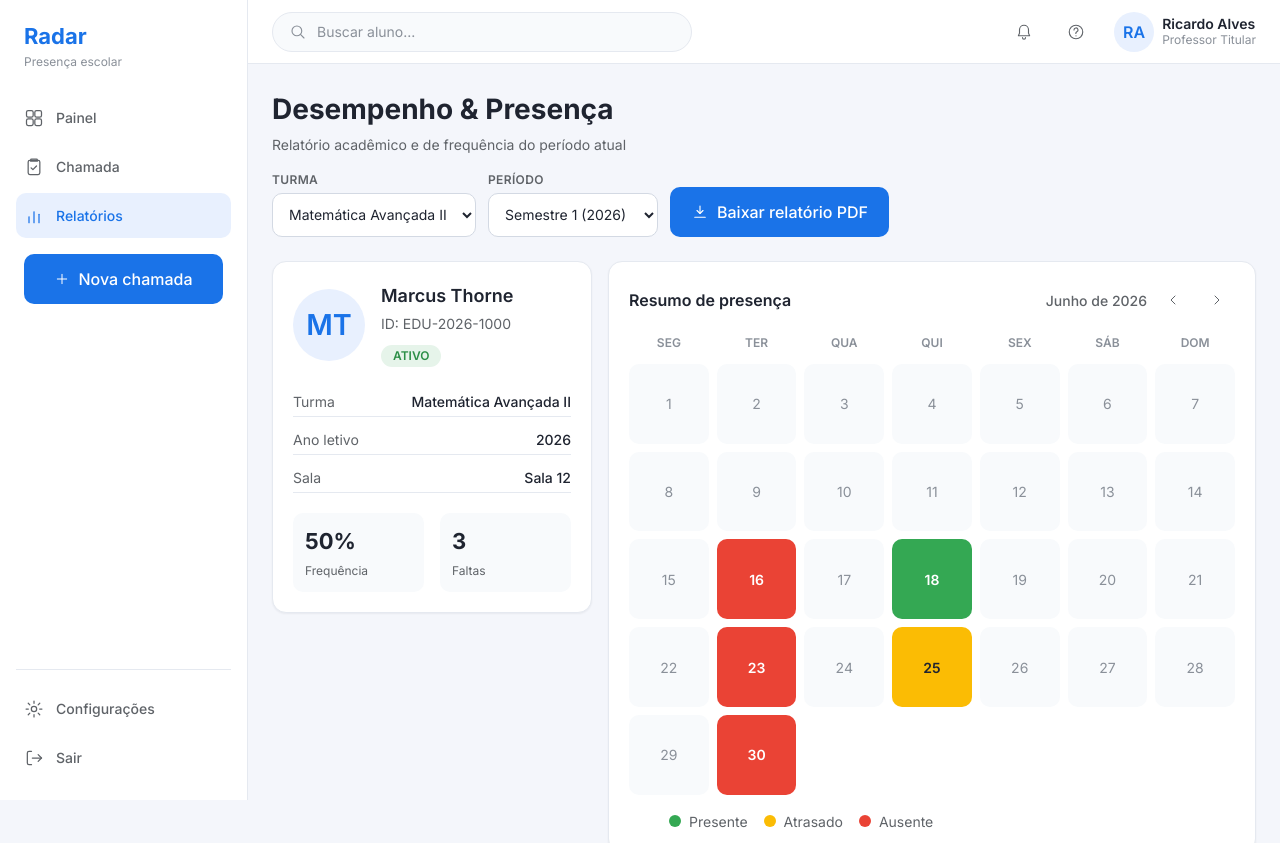
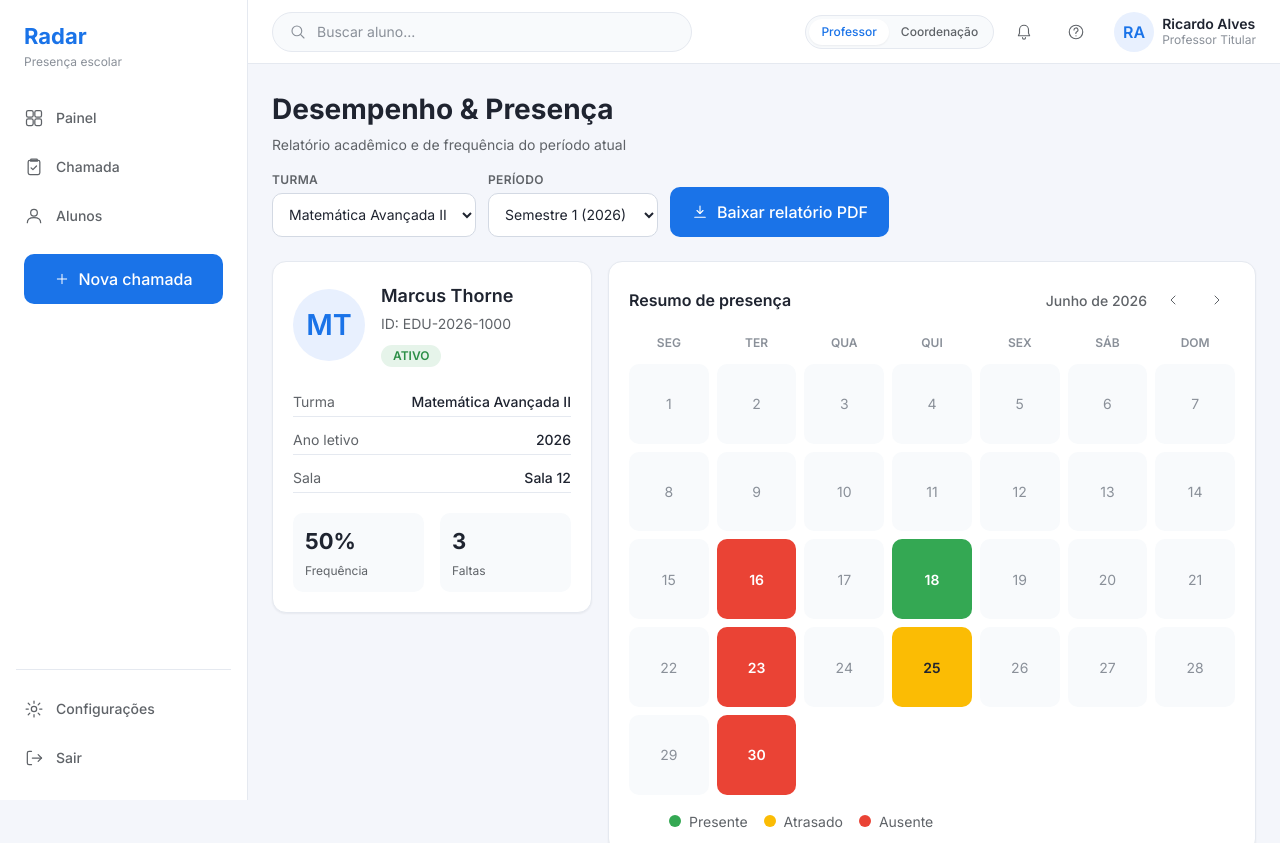
Before and after one commit to emersonjds/radar, a Next.js app: page /relatorios in a window 1280 px wide. Shown: the top 843 px of the page. Built offline with nearby package versions, Linux system fonts and the light colour scheme.

Commit message:
feat(app-shell): make nav and shell role-aware with persona switch

```diff
--- a/src/shared/config/navigation.ts
+++ b/src/shared/config/navigation.ts
@@ -1,22 +1,27 @@
 import type { Papel } from "@/entities/perfil/model";
 
-export type NavIcon = "painel" | "chamada" | "relatorios" | "admin";
+export type NavIcon = "painel" | "chamada" | "relatorios" | "user";
 
 export interface NavItem {
   href: string;
   label: string;
   icon: NavIcon;
-  /** When set, the item only shows for this role. */
-  papel?: Papel;
 }
 
-export const navPrincipal: NavItem[] = [
+/** Professor: enxuto — painel das próprias turmas, chamada e dados dos alunos. */
+export const navProfessor: NavItem[] = [
   { href: "/", label: "Painel", icon: "painel" },
   { href: "/chamada", label: "Chamada", icon: "chamada" },
+  { href: "/alunos", label: "Alunos", icon: "user" },
+];
+
+/** Coordenação: visão ampla — analytics, todos os alunos e relatórios. */
+export const navAdmin: NavItem[] = [
+  { href: "/", label: "Painel", icon: "painel" },
+  { href: "/alunos", label: "Alunos", icon: "user" },
   { href: "/relatorios", label: "Relatórios", icon: "relatorios" },
-  { href: "/admin", label: "Administração", icon: "admin", papel: "admin" },
 ];
 
 export function navParaPapel(papel: Papel): NavItem[] {
-  return navPrincipal.filter((item) => !item.papel || item.papel === papel);
+  return papel === "admin" ? navAdmin : navProfessor;
 }
--- a/src/widgets/app-shell/AppShell.tsx
+++ b/src/widgets/app-shell/AppShell.tsx
@@ -1,7 +1,7 @@
 "use client";
 
 import { useState, type ReactNode } from "react";
-import type { Papel } from "@/entities/perfil/model";
+import { useSessao } from "@/features/sessao/use-sessao";
 import { cx } from "@/shared/ui/cx";
 import { Sidebar } from "./Sidebar";
 import { Topbar } from "./Topbar";
@@ -9,23 +9,19 @@ import styles from "./AppShell.module.css";
 
 export interface AppShellProps {
   children: ReactNode;
-  nome?: string;
-  cargo?: string;
-  papel?: Papel;
 }
 
-export function AppShell({
-  children,
-  nome = "Ricardo Alves",
-  cargo = "Professor Titular",
-  papel = "professor",
-}: AppShellProps) {
+export function AppShell({ children }: AppShellProps) {
+  const { papel, perfil, trocarPapel } = useSessao();
   const [menuAberto, setMenuAberto] = useState(false);
+
+  const nome = perfil?.nome ?? "—";
+  const cargo = perfil?.cargo ?? (papel === "admin" ? "Coordenação" : "Professor");
 
   return (
     <div className={styles.shell}>
       <div className={cx(styles.sidebarWrap, menuAberto && styles.sidebarOpen)}>
-        <Sidebar papel={papel} />
+        <Sidebar papel={papel} onNavegar={() => setMenuAberto(false)} />
       </div>
       {menuAberto && (
         <button
@@ -36,7 +32,13 @@ export function AppShell({
         />
       )}
       <div className={styles.region}>
-        <Topbar nome={nome} cargo={cargo} onToggleMenu={() => setMenuAberto((aberto) => !aberto)} />
+        <Topbar
+          nome={nome}
+          cargo={cargo}
+          papel={papel}
+          onTrocarPapel={trocarPapel}
+          onToggleMenu={() => setMenuAberto((aberto) => !aberto)}
+        />
         <main className={styles.main}>{children}</main>
       </div>
     </div>
--- a/src/widgets/app-shell/Sidebar.tsx
+++ b/src/widgets/app-shell/Sidebar.tsx
@@ -11,9 +11,10 @@ import styles from "./Sidebar.module.css";
 
 export interface SidebarProps {
   papel: Papel;
+  onNavegar?: () => void;
 }
 
-export function Sidebar({ papel }: SidebarProps) {
+export function Sidebar({ papel, onNavegar }: SidebarProps) {
   const pathname = usePathname();
   const router = useRouter();
   const itens = navParaPapel(papel);
@@ -34,6 +35,7 @@ export function Sidebar({ papel }: SidebarProps) {
               href={item.href}
               className={cx(styles.navItem, ativo && styles.navItemActive)}
               aria-current={ativo ? "page" : undefined}
+              onClick={onNavegar}
             >
               <Icon name={item.icon} />
               <span>{item.label}</span>
@@ -42,16 +44,21 @@ export function Sidebar({ papel }: SidebarProps) {
         })}
       </nav>
 
+      {papel === "professor" && (
         <div className={styles.cta}>
           <Button
             variant="primary"
             fullWidth
             leftIcon={<Icon name="plus" size={16} />}
-          onClick={() => router.push("/chamada")}
+            onClick={() => {
+              router.push("/chamada");
+              onNavegar?.();
+            }}
           >
             Nova chamada
           </Button>
         </div>
+      )}
 
       <div className={styles.footer}>
         {/* ponytail: sem ação real ainda — volta a ligar quando a feature de auth/config retornar */}
@@ -59,10 +66,10 @@ export function Sidebar({ papel }: SidebarProps) {
           <Icon name="settings" />
           <span>Configurações</span>
         </button>
-        <button type="button" className={styles.footerItem}>
+        <Link href="/login" className={styles.footerItem} onClick={onNavegar}>
           <Icon name="logout" />
           <span>Sair</span>
-        </button>
+        </Link>
       </div>
     </aside>
   );
--- a/src/widgets/app-shell/Topbar.module.css
+++ b/src/widgets/app-shell/Topbar.module.css
@@ -33,6 +33,46 @@
   margin-left: auto;
 }
 
+/* Persona switch — demo affordance to flip between professor and coordenação. */
+.persona {
+  display: none;
+  padding: 3px;
+  background: var(--color-surface-muted);
+  border: 1px solid var(--color-border);
+  border-radius: var(--radius-full);
+}
+
+@media (min-width: 768px) {
+  .persona {
+    display: inline-flex;
+  }
+}
+
+.personaOption {
+  padding: var(--space-1) var(--space-3);
+  border-radius: var(--radius-full);
+  font-size: var(--text-xs);
+  font-weight: var(--weight-medium);
+  color: var(--color-text-muted);
+  transition: background 0.15s ease, color 0.15s ease;
+}
+
+.personaActive {
+  background: var(--color-surface);
+  color: var(--color-primary);
+  box-shadow: var(--shadow-sm);
+}
+
+.help {
+  display: none;
+}
+
+@media (min-width: 640px) {
+  .help {
+    display: inline-flex;
+  }
+}
+
 .user {
   display: flex;
   align-items: center;
--- a/src/widgets/app-shell/Topbar.tsx
+++ b/src/widgets/app-shell/Topbar.tsx
@@ -1,18 +1,27 @@
 "use client";
 
+import type { Papel } from "@/entities/perfil/model";
 import { Avatar } from "@/shared/ui/Avatar/Avatar";
 import { Icon } from "@/shared/ui/Icon/Icon";
 import { IconButton } from "@/shared/ui/IconButton/IconButton";
 import { SearchInput } from "@/shared/ui/SearchInput/SearchInput";
+import { cx } from "@/shared/ui/cx";
 import styles from "./Topbar.module.css";
 
 export interface TopbarProps {
   nome: string;
   cargo: string;
+  papel: Papel;
+  onTrocarPapel: (papel: Papel) => void;
   onToggleMenu: () => void;
 }
 
-export function Topbar({ nome, cargo, onToggleMenu }: TopbarProps) {
+const PERSONAS: { papel: Papel; label: string }[] = [
+  { papel: "professor", label: "Professor" },
+  { papel: "admin", label: "Coordenação" },
+];
+
+export function Topbar({ nome, cargo, papel, onTrocarPapel, onToggleMenu }: TopbarProps) {
   return (
     <header className={styles.topbar}>
       <IconButton
@@ -28,10 +37,31 @@ export function Topbar({ nome, cargo, onToggleMenu }: TopbarProps) {
       </div>
 
       <div className={styles.actions}>
+        <div
+          className={styles.persona}
+          role="group"
+          aria-label="Trocar de persona"
+        >
+          {PERSONAS.map((persona) => (
+            <button
+              key={persona.papel}
+              type="button"
+              className={cx(
+                styles.personaOption,
+                papel === persona.papel && styles.personaActive,
+              )}
+              aria-pressed={papel === persona.papel}
+              onClick={() => onTrocarPapel(persona.papel)}
+            >
+              {persona.label}
+            </button>
+          ))}
+        </div>
+
         <IconButton label="Notificações">
           <Icon name="bell" size={18} />
         </IconButton>
-        <IconButton label="Ajuda">
+        <IconButton label="Ajuda" className={styles.help}>
           <Icon name="help" size={18} />
         </IconButton>
         <div className={styles.user}>
```
Lines whose indentation alone changed are shown as unchanged.
